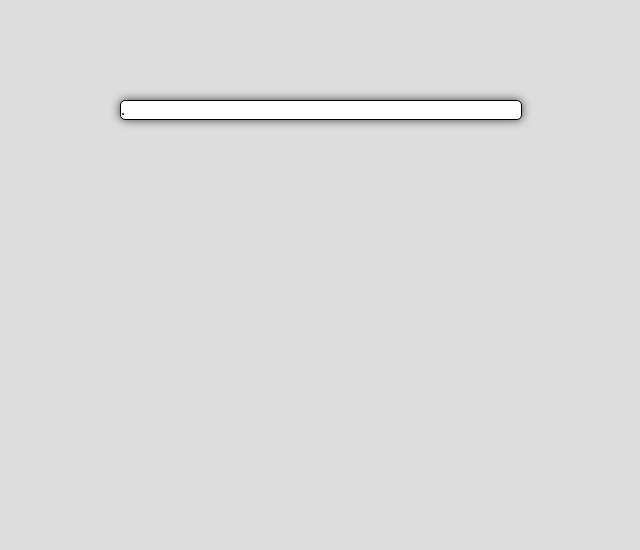
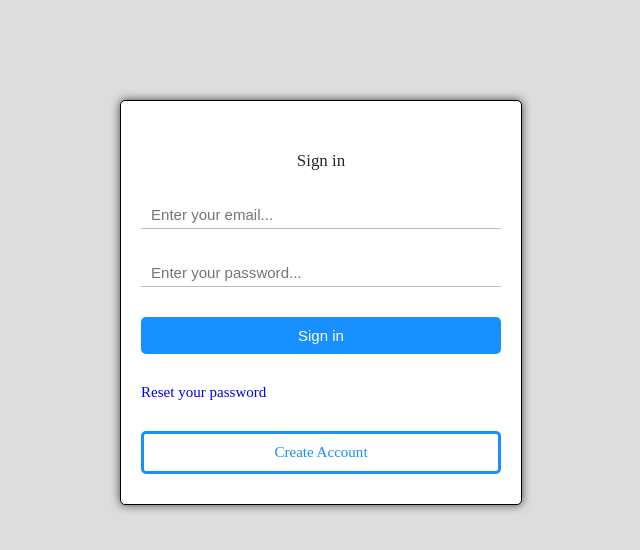
Before and after one commit to nnyves/EPIC-Mail, a plain HTML site: page html/login.html in a window 1280 px wide. Shown: the whole page, without its empty margins (319-959 px from the left). Drawn offline with Linux system fonts and the light colour scheme.

Commit message:
[Feature #164296600] Adding login form

```diff
--- a/css/form.css
+++ b/css/form.css
@@ -8,6 +8,62 @@
     border-radius: 5px;
     box-shadow: 0px 0px 10px #444444;
 }
+
+.card .title,.card .register-link a,.card form input,.card form button,.reset-link{
+    margin: 30px 5%;
+    width: 90%;
+    display: block;
+    box-sizing: border-box;
+    font-size: 0.94118em;
+}
+.card .title{
+    margin-top: 50px;
+    text-align: center;
+    font-size: 1.05882em;
+    font-weight: 500;
+    color: #26282a;
+}
+.card form input{
+    padding: 5px 10px;
+    border: 0px;
+    border-bottom: 1px solid #b9bdc5;
+}
+.card form input:focus{
+    padding-bottom: 4px;
+    border-bottom-width: 2px;
+    border-bottom-color: #188fff;
+}
+.card form button{
+    padding: 10px;
+    text-align: center;
+    background: #188fff;
+    color: #ffffff;
+    border:0px solid;
+    border-radius: 5px;
+}
+.card form button:hover{
+    background: #188faa;
+}
+.card .reset-link a{
+    text-align: center;
+    text-decoration: none;
+}
+.card .reset-link a:hover{
+    text-decoration: underline;
+}
+.card .register-link a{
+    text-align: center;
+    text-decoration: none;
+    padding: 10px;
+    border: 3px solid #188fff;
+    color: #188fff;
+    background: #ffffff;
+    border-radius: 5px;
+}
+.card .register-link a:hover{
+    background: #188fff;
+    color: #ffffff;
+}
 @media only screen and (max-width: 400px){
     .card{
         margin: 30px auto;
--- a/html/login.html
+++ b/html/login.html
@@ -12,7 +12,21 @@
     </head>
     <body>
         <div class="card">
-            .
+            <!-- The title -->
+            <div class="title">
+                Sign in
+            </div>
+            <form action="inbox.html" method="POST">
+                <input name="username" type="text" placeholder="Enter your email...">
+                <input name="password" type="passsword" placeholder="Enter your password...">
+                <button>Sign in</button>
+            </form>
+            <div class="reset-link">
+                <a href="reset.html">Reset your password</a>
+            </div>
+            <div class="register-link">
+                <a href="register.html" >Create Account</a>
+            </div>
         </div>
     </body>
 </html>
```
